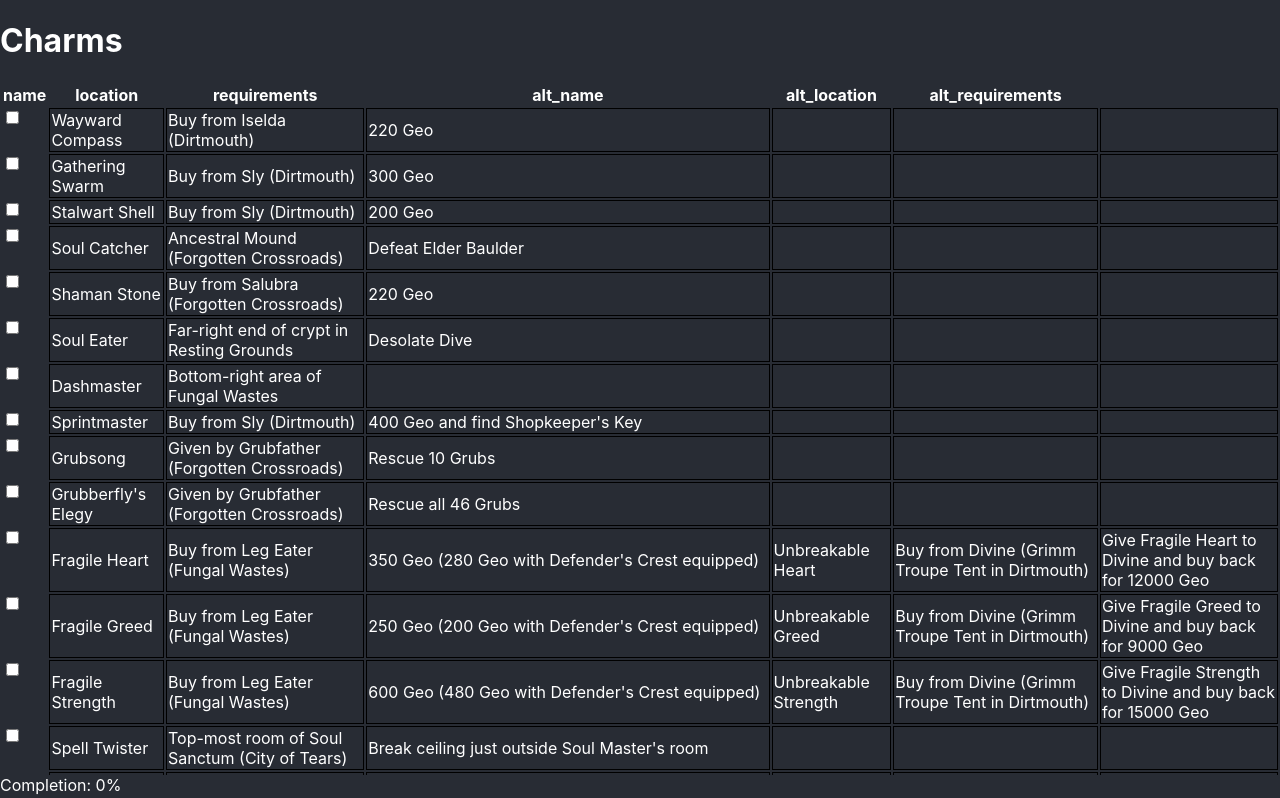
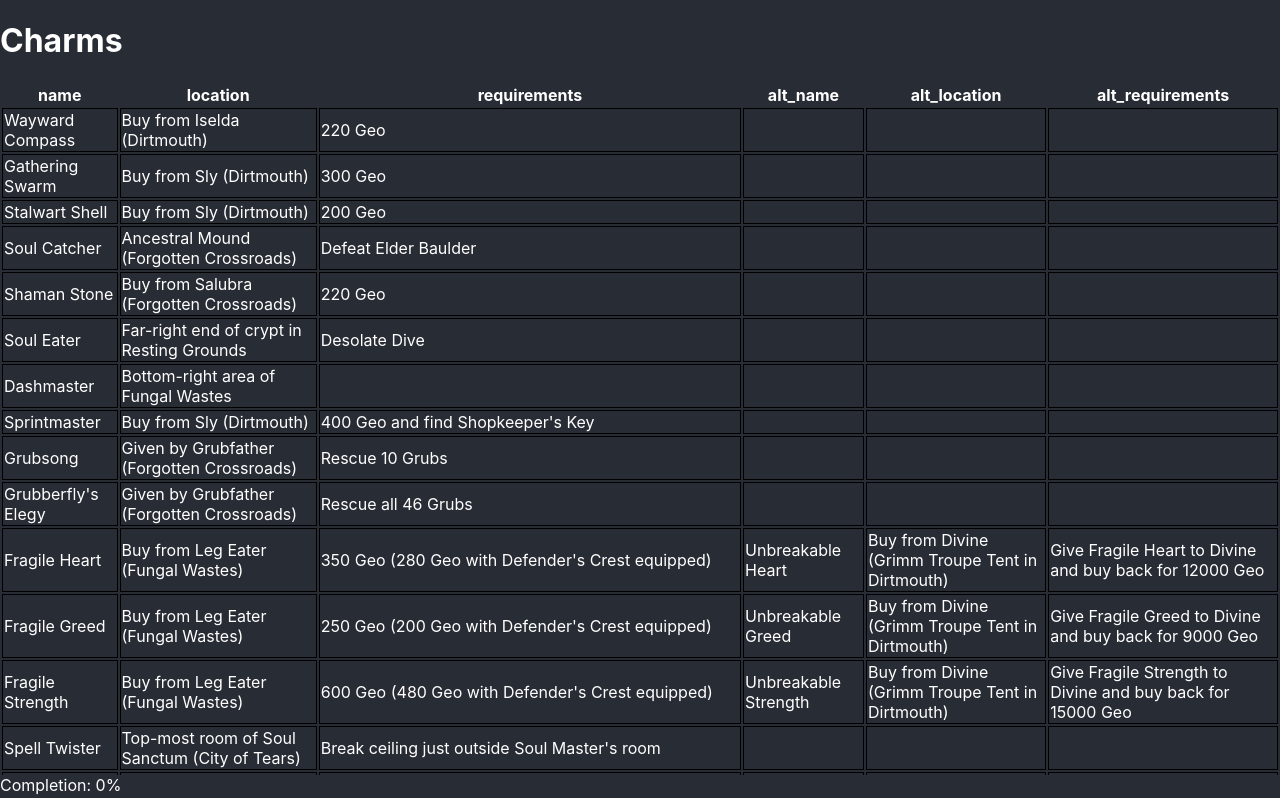
Before and after one commit to BamSquid/hk-checklist, a React (Create React App) app: page / in a window 1280 px wide. Shown: the top 798 px of the page. Built offline with nearby package versions, Linux system fonts and the light colour scheme.

Commit message:
add function to update total percent

```diff
--- a/src/components/ListItem.js
+++ b/src/components/ListItem.js
@@ -1,6 +1,29 @@
 import React from 'react'
 
 class ListItem extends React.Component {
+
+    updatePercentage = (e) => {
+        const clicked = e.target;
+        var parent = clicked.parentElement;
+        const isClicked = parent.getAttribute('data-clicked');
+        const percent = parseInt(parent.getAttribute('data-percent'));
+        const border = isClicked === 'true' ? 'solid black 1px' : 'solid white 1px';
+        const updateClicked = isClicked === 'false' ? 'true' : 'false'
+        var children = parent.children;
+
+        for (var i = 0; i < children.length; i++) {
+            children[i].style.border = border;
+        }
+        parent.setAttribute('data-clicked', updateClicked);
+
+        var total = document.getElementById('total-percent');
+        var totalPercent = parseInt(total.getAttribute('data-percent'));
+        totalPercent += updateClicked === 'true' ? percent : percent * -1;
+        total.setAttribute('data-percent', totalPercent);
+        total.textContent = 'Completion: ' + totalPercent + '%';
+
+    }
+
     render() {
         var details = this.props.details;
         var headings = this.props.headings;
@@ -12,8 +35,7 @@
             row.push(<td>{data}</td>)
         }
         return (
-            <tr>
-                <input type='checkbox' />
+            <tr data-percent={details.percentage} data-clicked={'false'} onClick={this.updatePercentage}>
                 {row}
             </tr>
         )
```
